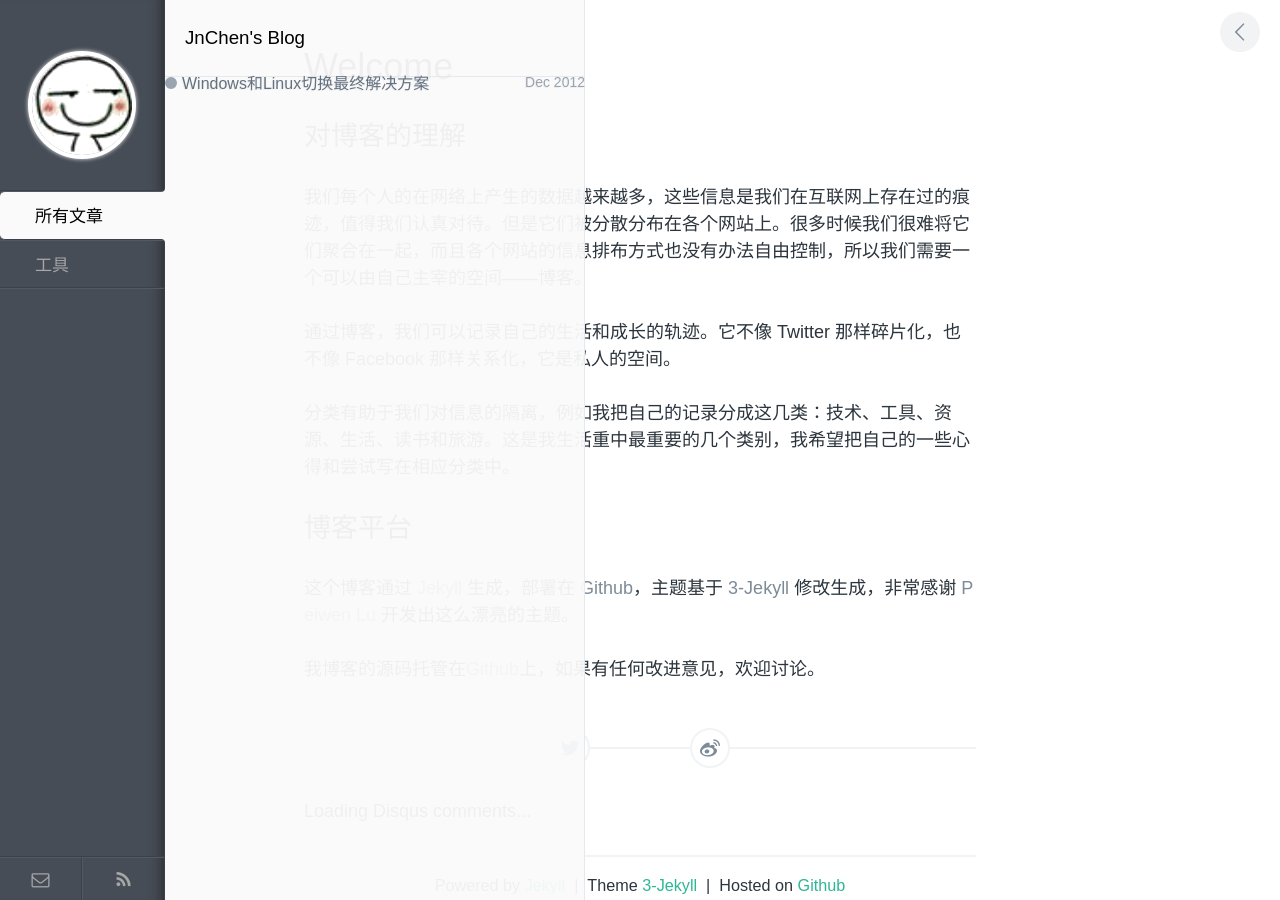
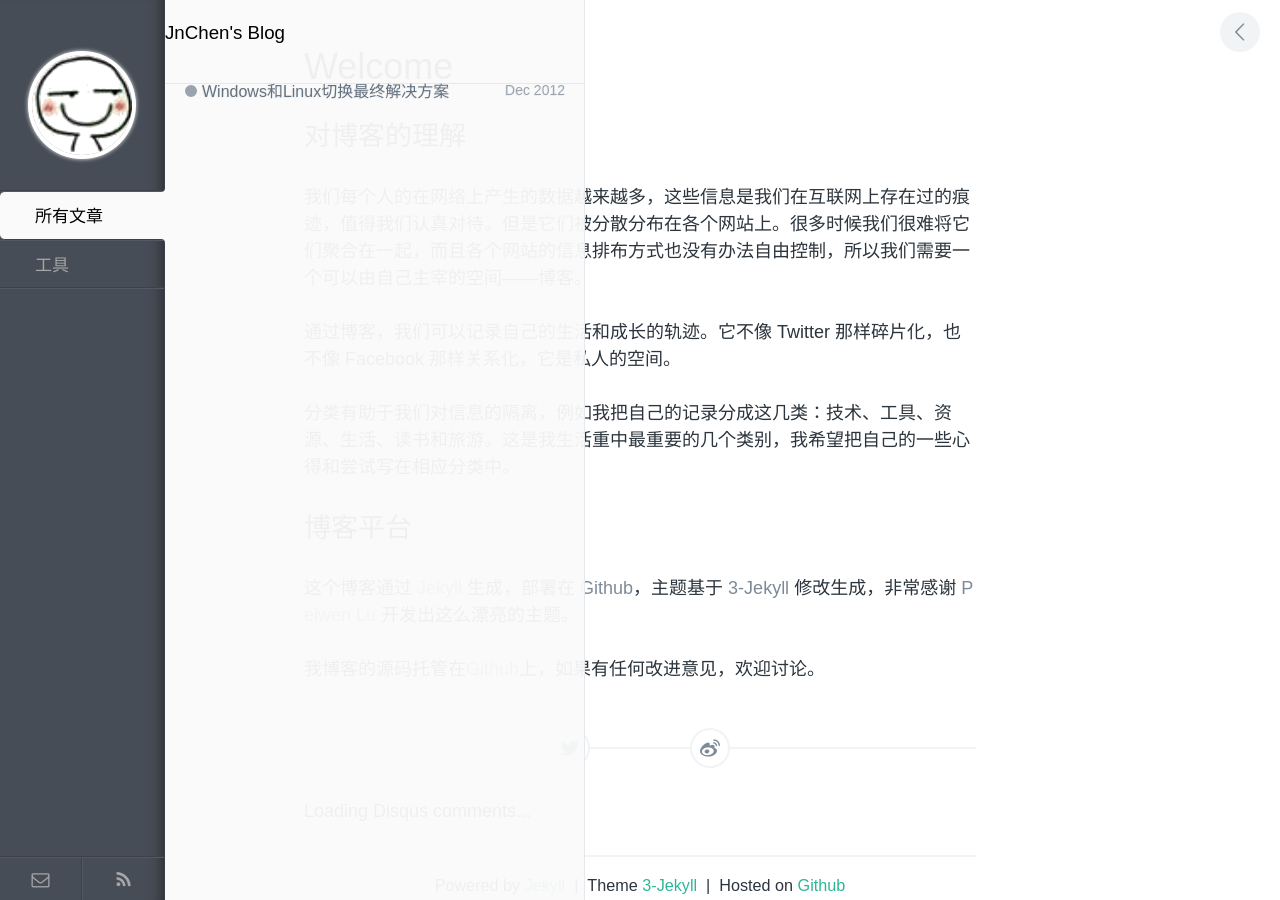
Before and after one commit to jnchen/jnchen.github.io, a Jekyll site: the page built from index.md, in a window 1280 px wide. Built offline with Jekyll 4.4.1, drawn with Linux system fonts in a browser that asks for light colours; comment, search, counter and statistics services are not loaded.

Commit message:
update pages

```diff
--- a/assets/css/style.css
+++ b/assets/css/style.css
@@ -302,19 +302,14 @@
     #pl__container {
       font-size: 15px;
       top: 50px; } }
-.main_title{
+
+.main_title > .pl__circle{
 	  margin: 12px 12px;
 	  padding: 12px 8px 3px;
 	  border-radius: 4px;
-	  display: block; }
-	  .pl__all.active {
-		color: #29a284;
-		background: rgba(242, 242, 242, 0.5);
-		box-shadow: -1px 1px rgba(229, 232, 236, 0.9); }
-		.pl__all.active > .pl__circle {
-		  background: rgba(242, 242, 242, 0.5);
-		  border-color: #29a284; }
-}
+	  display: block;
+	  background:#fafafa;
+	  }
 
 .pl__all {
   margin: 4px 12px;
```
